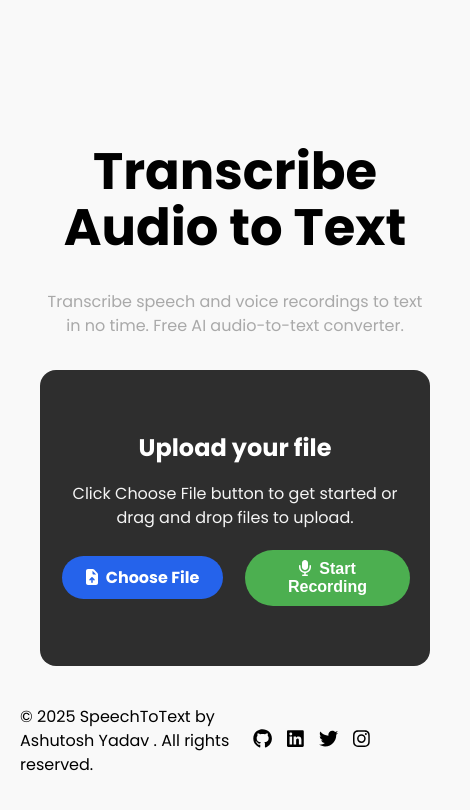
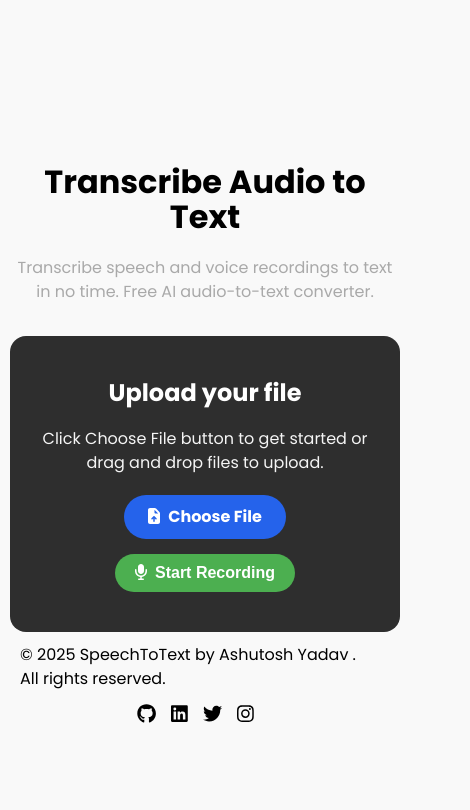
Before and after one commit to iashutoshyadav/SpeechToText, a React (Vite) app in the folder vite-project/: page / in a window 390 px wide. Shown: the top 810 px of the page, 470 px wide, since content can reach past the window. Built offline with nearby package versions, Linux system fonts and the light colour scheme; no server answers.

Commit message:
Update: Improved CORS with .env support

```diff
--- a/vite-project/src/index.css
+++ b/vite-project/src/index.css
@@ -10,7 +10,7 @@ body {
   line-height: 1.5;
   font-weight: 400;
 }
-
+/* upload page */
 .upload {
   text-align: center;
   padding: 40px;
@@ -237,3 +237,34 @@ h1 {
 .social-icons a:hover {
   color: #00bfff;
 }
+
+/* Responsive Tweaks */
+@media (max-width: 768px) {
+  h1 {
+    font-size: 2rem;
+  }
+
+  .upload-box,
+  .result-box {
+    padding: 20px 15px;
+  }
+
+  .footer-content {
+    flex-direction: column;
+    gap: 10px;
+  }
+
+  .upload {
+    padding: 20px 10px;
+  }
+
+  .start-btn, .stop-btn, .upload-btn {
+    width: 100%;
+    max-width: 280px;
+  }
+
+  .file-recorder-container {
+    flex-direction: column;
+    gap: 15px;
+  }
+}
```
